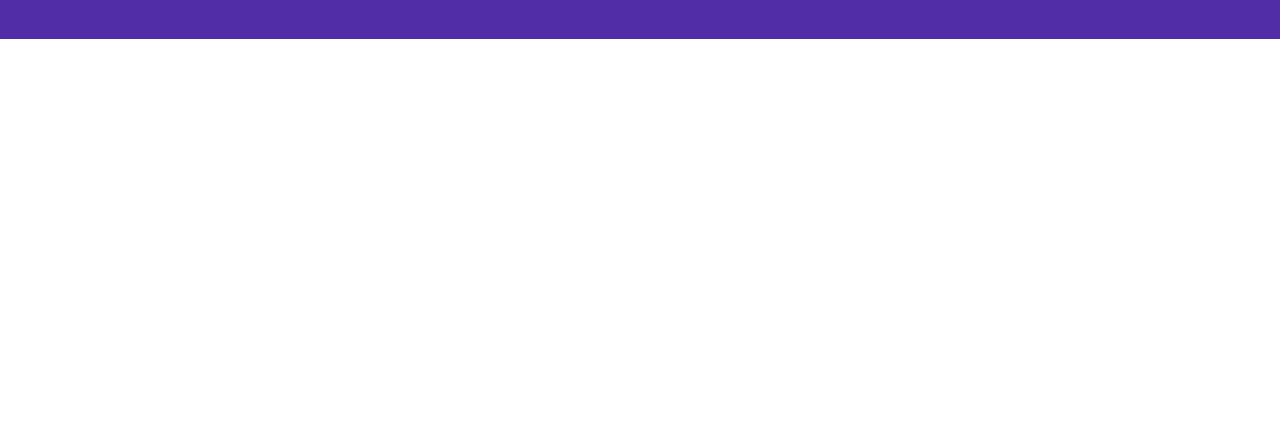
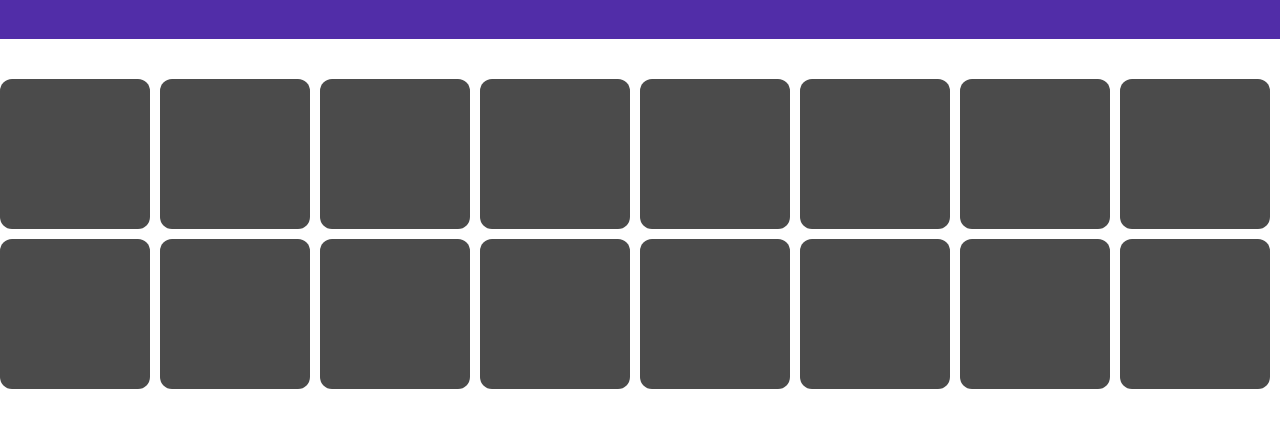
Before and after one commit to fidalgok/react-memory-game, a React app: page / in a window 1280 px wide. Shown: the part 82-510 px from the top of the page. Built offline with nearby package versions, Linux system fonts and the light colour scheme.

Commit message:
add boxes to gameboard

```diff
--- a/src/Box.css
+++ b/src/Box.css
@@ -2,7 +2,7 @@
     width: 150px;
     height: 150px;
     border-radius: 12px;
-    margin: 0 10px 10px 10px;
+    margin: 10px 0px 0px 10px;
     background-color:#4b4b4b;
     transition: background-color .12s linear;
 }
--- a/src/Box.js
+++ b/src/Box.js
@@ -0,0 +1,16 @@
+import React from 'react';
+import './Box.css';
+
+function Box(props){
+    const {colors} = props;
+    return([
+        <div
+            className="box"
+            style={props.isSelected ?
+                    {backgroundColor:`${colors.color}`} :
+                    null}
+        ></div>
+    ])
+}
+
+export default Box;
--- a/src/GameBoard.css
+++ b/src/GameBoard.css
@@ -0,0 +1,6 @@
+.game-board {
+    display:flex;
+    flex-wrap: wrap;
+    margin-left: -10px;
+    margin-top: -10px;
+}
--- a/src/GameBoard.js
+++ b/src/GameBoard.js
@@ -0,0 +1,20 @@
+import React from 'react';
+import './GameBoard.css';
+import Box from "./Box";
+
+function GameBoard(props){
+    const {colors} = props;
+    console.log(colors);
+
+
+    const boxes = colors.map((color, i) =>(
+        <Box color={color} key={i}/>
+    ))
+    return ([
+        <div className="game-board">
+            {boxes}
+        </div>
+    ])
+}
+
+export default GameBoard;
--- a/src/index.js
+++ b/src/index.js
@@ -2,31 +2,78 @@ import React, { Component } from "react";
 import ReactDOM from "react-dom";
 import NavBar from "./NavBar";
 import "./index.css";
+import GameBoard from "./GameBoard";
 
 class App extends Component {
+  static defaultProps = {
+    colors: [
+      "#FF4081",
+      "#FF4081",
+      "#03A9F4",
+      "#03A9F4",
+      "#3ae374",
+      "#3ae374",
+      "#fffa65",
+      "#fffa65",
+      "#ff3838",
+      "#ff3838",
+      "#ffaf40",
+      "#ffaf40",
+      "#3c40c6",
+      "#3c40c6",
+      "#4bcffa",
+      "#4bcffa"
+    ]
+  };
+
   constructor(props) {
     super(props);
+
     this.state = {
-      colors: [],
-      isWinner: false,
-
+      colors: colors,
+      gameStarted: false,
+      isWinner: false
     };
+    this.handleReset = this.handleReset.bind(this);
+    this.handleStart = this.handleStart.bind(this);
+    this.handleShuffle = this.handleShuffle.bind(this);
   }
 
-  handleShuffle(array){
-      shuffle(array);
-      return array.map((color) => ({color, isSelected:false}));
+  handleShuffle(array) {
+    shuffle(array);
+    return array.map(color => ({ color, isSelected: false }));
   }
 
-  resetGame(){
-      const newColors = this.handleShuffle(colors);
-      this.setState({
-          colors:newColors,
-      })
+  handleStart(array) {
+
+    this.setState({
+      gameStarted: true,
+      colors: this.handleShuffle(this.props.colors)
+    });
+
+  }
+
+  handleReset() {
+    const newColors = this.handleShuffle(this.props.colors);
+    this.setState({
+      colors: newColors,
+      gameStarted: false,
+      isWinner: false
+    });
+  }
+
+  handleReveal(){
+      return
   }
 
   render() {
-    return [<NavBar />];
+    const { colors } = this.props;
+
+    this.state.gameStarted ? null : this.handleStart(colors);
+    return [
+      <NavBar />,
+      <GameBoard colors={this.state.colors} onReset={() => this.handleReset} />
+    ];
   }
 }
 
@@ -40,22 +87,7 @@ function shuffle(array) {
 }
 
 const colors = [
-  "#FF4081",
-  "#FF4081",
-  "#03A9F4",
-  "#03A9F4",
-  "#3ae374",
-  "#3ae374",
-  "#fffa65",
-  "#fffa65",
-  "#ff3838",
-  "#ff3838",
-  "#ffaf40",
-  "#ffaf40",
-  "#3c40c6",
-  "#3c40c6",
-  "#4bcffa",
-  "#4bcffa",
+
 ];
 
 ReactDOM.render(<App />, document.getElementById("root"));
```
